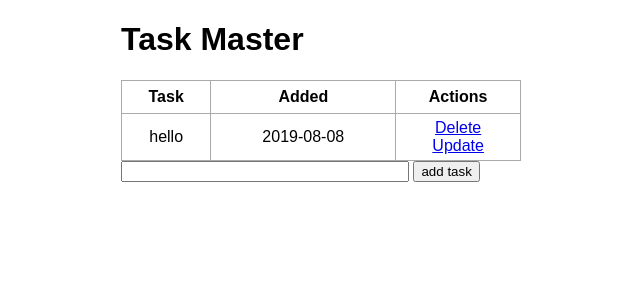
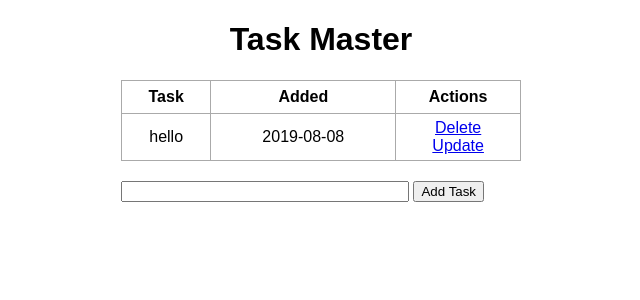
Before and after one commit to tutushubham/Flask-CRUD-Task-App, a Flask app: page / in a window 1280 px wide. Shown: the top 300 px of the page, without its empty margins (319-959 px from the left). Run offline with Flask 2, Linux system fonts and the light colour scheme; data comes from the database, SQL or seed files in the repository; both versions use the stored data as it was after the commit.

Commit message:
third upload

```diff
--- a/app.py
+++ b/app.py
@@ -27,7 +27,7 @@ def index():
             db.session.commit()
             return redirect("/")
         except:
-            return "issue adding"
+            return "There was an issue adding your task"
 
     else:
         tasks = Todo.query.order_by(Todo.date_created).all()
@@ -40,10 +40,10 @@ def delete(id):
 
     try:
         db.session.delete(task_to_delete)
-        db.session.commmit()
+        db.session.commit()
         return redirect("/")
     except:
-        return "error"
+        return "There was a problem deleting that task"
 
 
 @app.route("/update/<int:id>", methods=["GET", "POST"])
--- a/templates/base.html
+++ b/templates/base.html
@@ -1,13 +1,16 @@
 <!DOCTYPE html>
 <html lang="en">
+
 <head>
     <meta charset="UTF-8">
-        <meta name="viewport" content="width=device-width", initial-scale=1.0>
+    <meta name="viewport" content="width=device-width, initial-scale=1.0">
     <meta http-equiv="X-UA-Compatible" content="ie=edge">
-        <link rel="stylesheet" href="{{ url_for('static', filename = 'css/main.css' ) }}">
+    <link rel="stylesheet" href="{{ url_for('static', filename='css/main.css') }}">
     {% block head %}{% endblock %}
 </head>
+
 <body>
     {% block body %}{% endblock %}
 </body>
+
 </html>
--- a/templates/index.html
+++ b/templates/index.html
@@ -6,8 +6,10 @@
 
 {% block body %}
 <div class="content">
-    <h1>Task Master</h1>
-
+    <h1 style="text-align: center">Task Master</h1>
+    {% if tasks|length < 1 %}
+    <h4 style="text-align: center">There are no tasks. Create one below!</h4>
+    {% else %}
     <table>
         <tr>
             <th>Task</th>
@@ -19,18 +21,20 @@
             <td>{{ task.content }}</td>
             <td>{{ task.date_created.date() }}</td>
             <td>
-                    <a href="/delete/{{ task.id }}">Delete</a>
+                <a href="/delete/{{task.id}}">Delete</a>
                 <br>
-                    <a href="/update/{{ task.id }}">Update</a>
+                <a href="/update/{{task.id}}">Update</a>
             </td>
-
         </tr>
         {% endfor %}
     </table>
+    {% endif %}
 
+    <div class="form">
         <form action="/" method="POST">
             <input type="text" name="content" id="content">
-        <input type="submit" value="add task">
+            <input type="submit" value="Add Task">
         </form>
     </div>
+</div>
 {% endblock %}
```
Also changed, not shown: templates/update.html (+6 -5 lines), test.db. Lines whose indentation alone changed are shown as unchanged.
